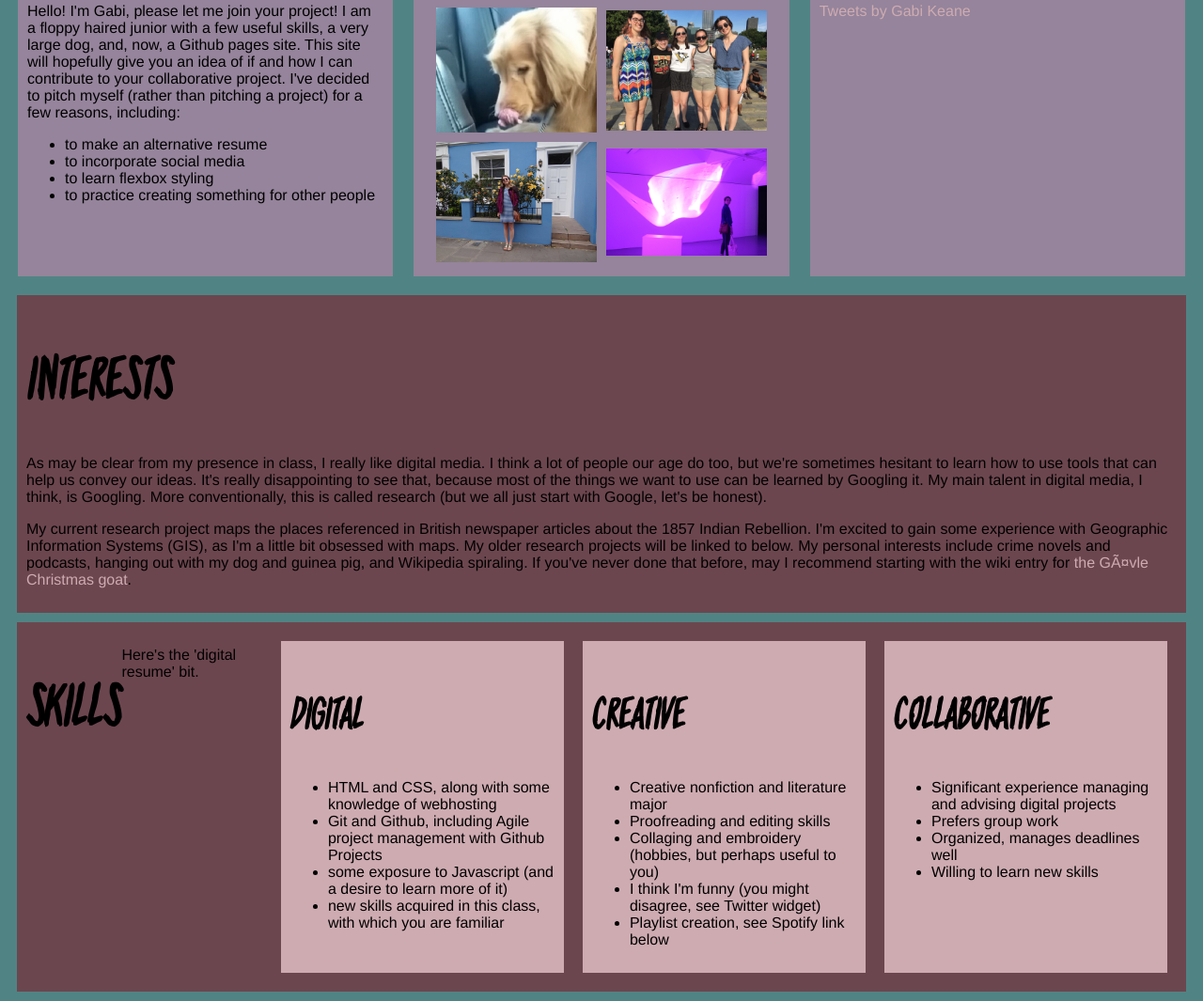
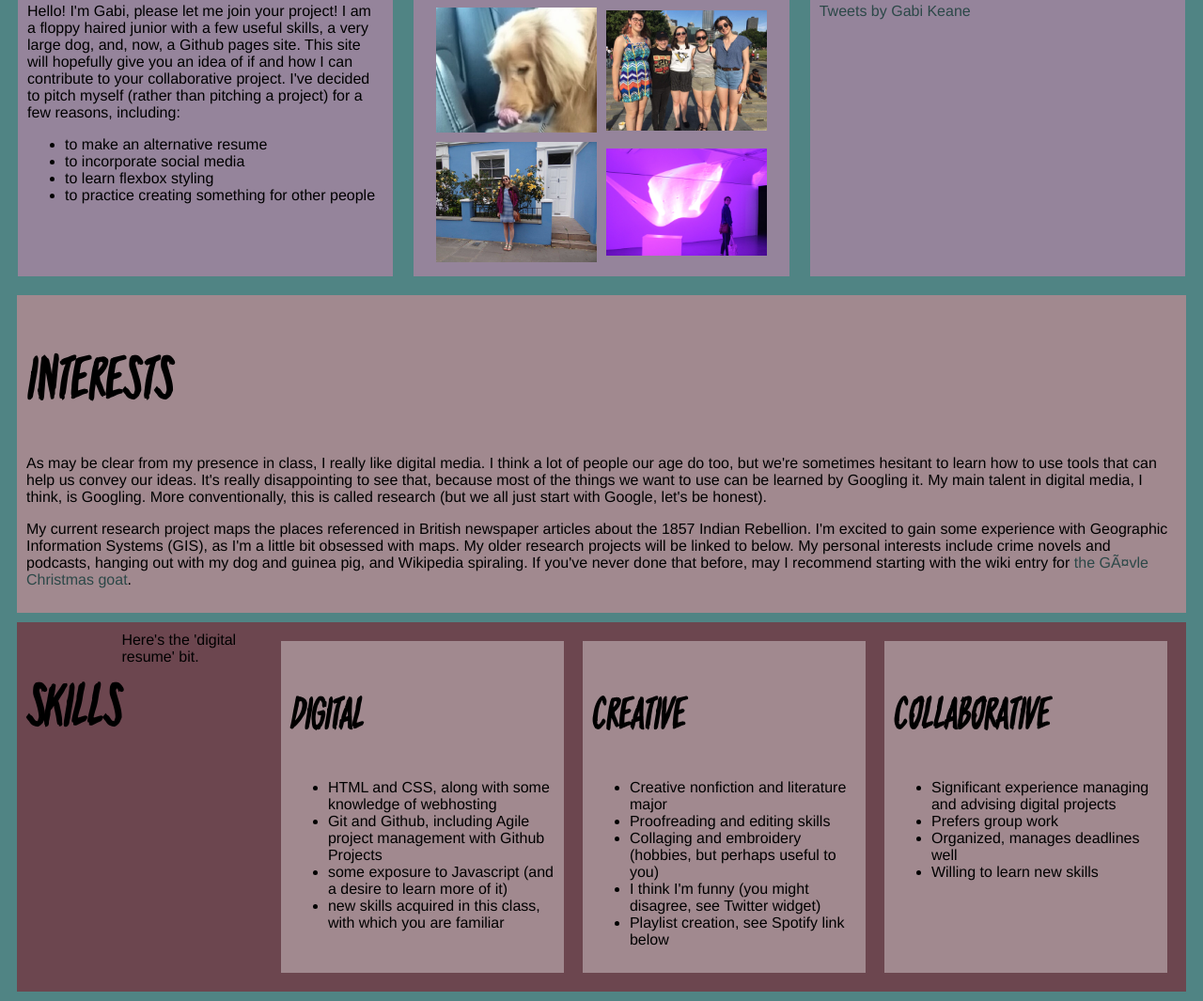
Before and after one commit to gabikeane/digcomp, a plain HTML site: page docs/index.html in a window 1280 px wide. Shown: the part 360-1425 px from the top of the page at 94% size. Drawn offline with Linux system fonts and the light colour scheme.

Commit message:
class revisions, working on color scheme

```diff
--- a/docs/index.html
+++ b/docs/index.html
@@ -48,8 +48,8 @@
                 <p>My current research project maps the places referenced in British newspaper articles about the 1857 Indian Rebellion.  I'm excited to gain some experience with Geographic Information Systems (GIS), as I'm a little bit obsessed with maps.  My older research projects will be linked to below.  My personal interests include crime novels and podcasts, hanging out with my dog and guinea pig, and Wikipedia spiraling.  If you've never done that before, may I recommend starting with the wiki entry for <a href="https://en.wikipedia.org/wiki/G%C3%A4vle_goat">the Gävle Christmas goat</a>.</p></div>
         </div>
         <div id="skills" class="skills">
-            <h2>Skills</h2>
-            <p>Here's the 'digital resume' bit.</p>
+
+            <p><h2>Skills</h2>Here's the 'digital resume' bit.</p>
             <div class="list">
                 <h3>Digital</h3>
                 <ul>
--- a/docs/pitch.css
+++ b/docs/pitch.css
@@ -25,7 +25,7 @@ body {
 }
 a:link,
 a:visited {
-  color: #CEABB1;
+  color: #2C4848;
   text-decoration: none;
 }
 a:hover {
@@ -88,7 +88,7 @@ img {
 
     padding: 10px;
     margin: 10px;
-    background-color: #6C464F;
+    background-color: #A1898F;
     border: 5px #404040;
 
 }
@@ -99,13 +99,16 @@ img {
         display: flex;
     justify-content: space-around;
 }
+.skills > p {
+    display: flex;
+}
 div.list {
     width: 30%;
     height: auto;
 
     padding: 10px;
     margin: 10px;
-    background-color: #CEABB1;
+    background-color: #A1898F;
 
 
     }
```
